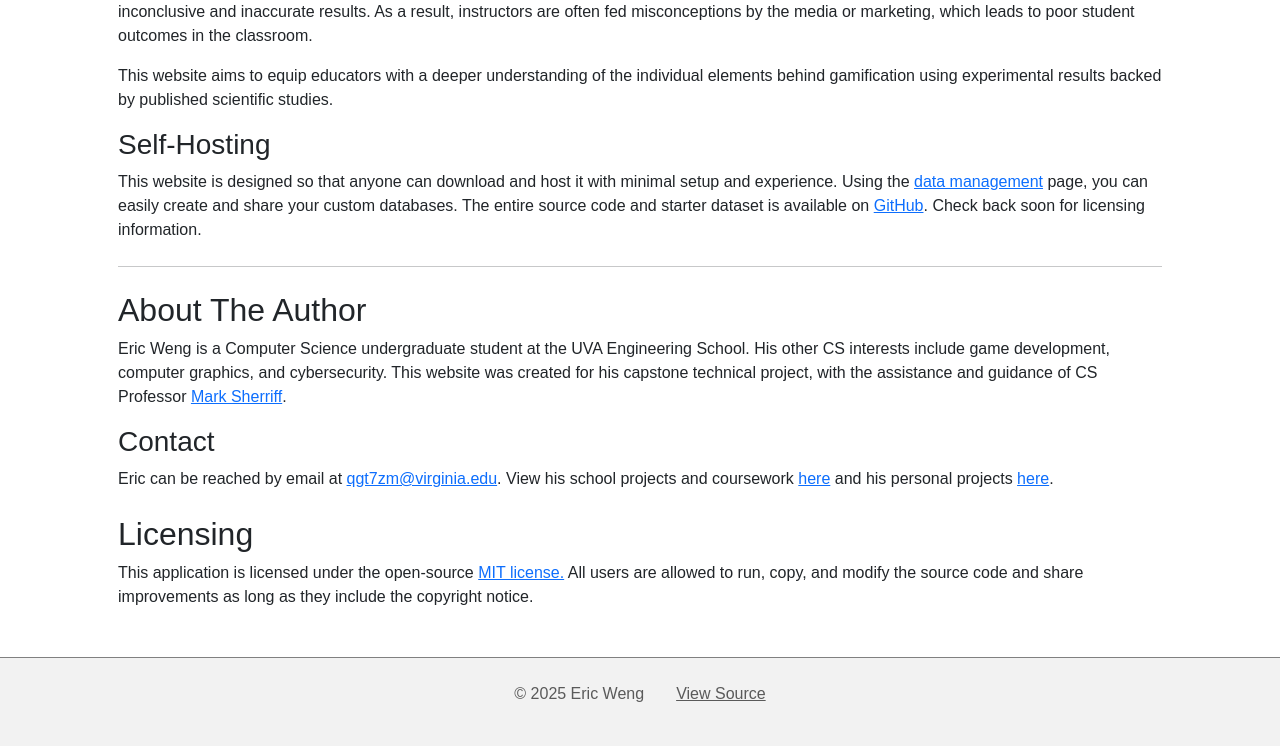
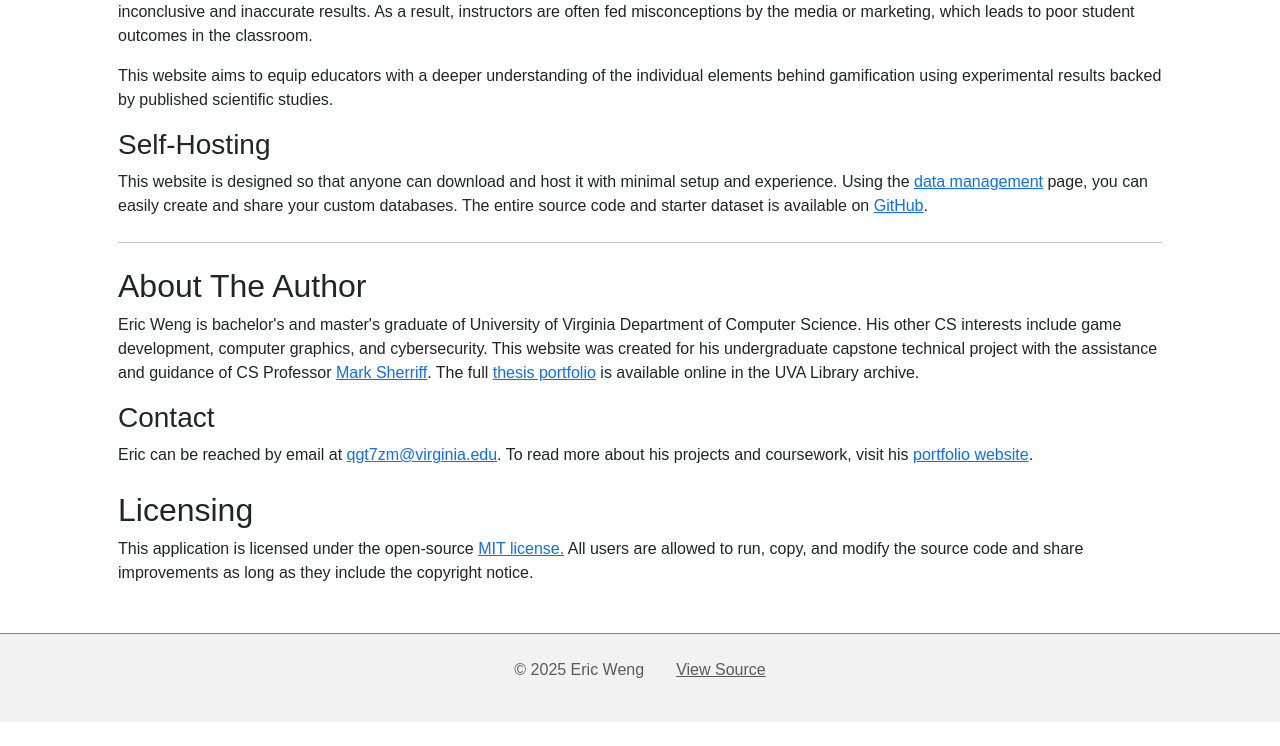
Before and after one commit to qgt7zm/capstone-project, a Django app: page /about in a window 1280 px wide. Shown: the part 279-1025 px from the top of the page. After the commit the page ends 1001 px from the top, so only its background shows below. Run offline with Django 5.2, Linux system fonts and the light colour scheme; some libraries are stand-ins or nearby versions.

Commit message:
Link thesis portfolio in about page

```diff
--- a/myapp/templates/myapp/about.html
+++ b/myapp/templates/myapp/about.html
@@ -34,7 +34,6 @@
         you can easily create and share your custom databases.
         The entire source code and starter dataset is available on
         <a href="https://github.com/qgt7zm/capstone-project">GitHub</a>.
-        Check back soon for licensing information.
     </p>
 </section>
 
@@ -43,20 +42,22 @@
 <section class="my-4">
     <h2>About The Author</h2>
     <p>
-        Eric Weng is a Computer Science undergraduate student at the UVA Engineering
-        School.
+        Eric Weng is bachelor's and master's graduate of University of Virginia
+        Department of Computer Science.
         His other CS interests include game development, computer graphics, and
         cybersecurity.
-        This website was created for his capstone technical project, with the
-        assistance and guidance of CS Professor
+        This website was created for his undergraduate capstone technical project
+        with the assistance and guidance of CS Professor
         <a href="https://marksherriff.com/">Mark Sherriff</a>.
+        The full <a href="https://doi.org/10.18130/gpdm-8857">thesis portfolio</a>
+        is available online in the UVA Library archive.
     </p>
 
     <h3>Contact</h3>
     <p>
         Eric can be reached by email at <a href="mailto:qgt7zm@virginia.edu">qgt7zm@virginia.edu</a>.
-        View his school projects and coursework <a href="https://github.com/qgt7zm">here</a>
-        and his personal projects <a href="https://github.com/SlavSquatSuperstar">here</a>.
+        To read more about his projects and coursework, visit his
+        <a href="https://slavsquatsuperstar.github.io/">portfolio website</a>.
     </p>
 </section>
 
```
